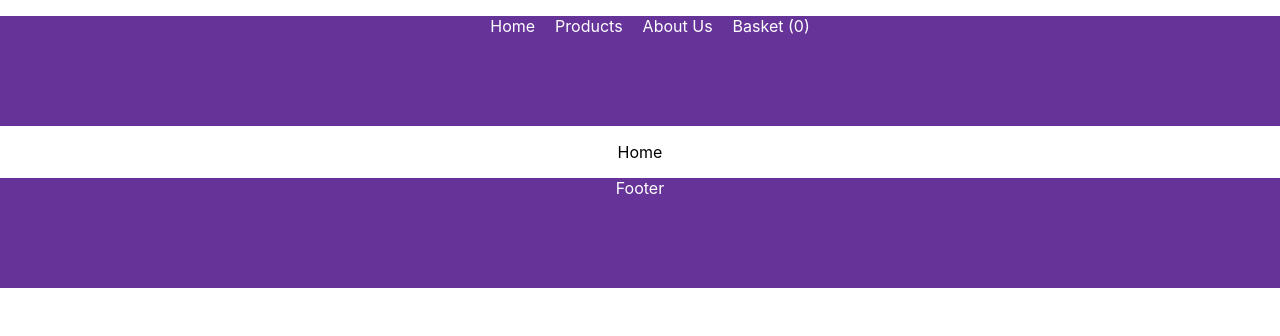
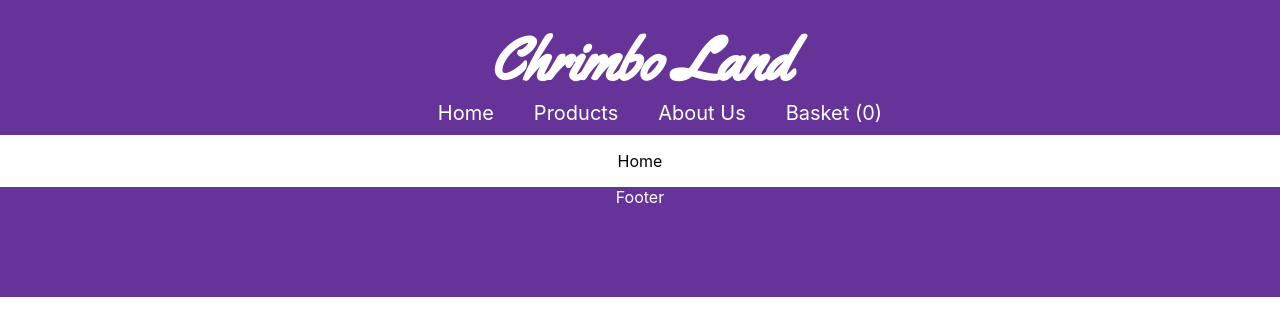
Before and after one commit to jimbob68/shopfront, a React (Create React App) app: page / in a window 1280 px wide. Shown: the top 336 px of the page. Built offline with nearby package versions, Linux system fonts and the light colour scheme.

Commit message:
Styling navbar

```diff
--- a/src/App.css
+++ b/src/App.css
@@ -1,8 +1,8 @@
 .App {
-  text-align: center;
+	text-align: center;
 }
 
-.App-logo {
+/* .App-logo {
   height: 40vmin;
   pointer-events: none;
 }
@@ -35,4 +35,4 @@
   to {
     transform: rotate(360deg);
   }
-}
+} */
--- a/src/components/NavBar.css
+++ b/src/components/NavBar.css
@@ -1,7 +1,13 @@
+@import url('https://fonts.googleapis.com/css2?family=Yellowtail&display=swap');
+
 .nav-bar {
 	background-color: rebeccapurple;
 	width: 100%;
-	height: 110px;
+	height: auto;
+	/* padding: 20px; */
+	justify-items: center;
+	padding-top: 20px;
+	padding-bottom: 5px;
 }
 .nav-link {
 	text-decoration: none;
@@ -9,8 +15,19 @@
 }
 .nav-bar ul {
 	list-style: none;
+	/* padding-right: 75px; */
+	margin: 0px;
+	padding-bottom: 5px;
 }
 .nav-bar li {
 	display: inline-block;
-	margin-right: 20px;
+	padding: 0px 20px;
+	font-size: 20px;
 }
+.nav-bar-shop-title {
+	font-family: 'Yellowtail', cursive;
+	font-size: 60px;
+	color: white;
+	margin: 0px;
+	/* padding-right: 45px; */
+}
--- a/src/components/NavBar.js
+++ b/src/components/NavBar.js
@@ -13,6 +13,7 @@ const NavBar = ({ basketItems }) => {
 
 	return (
 		<div className="nav-bar">
+			<h1 className="nav-bar-shop-title">Chrimbo Land</h1>
 			<ul>
 				<li>
 					<Link to="/" className="nav-link">
```
Also changed, not shown: 1 other file (tests, documents, lock files or other folders).
